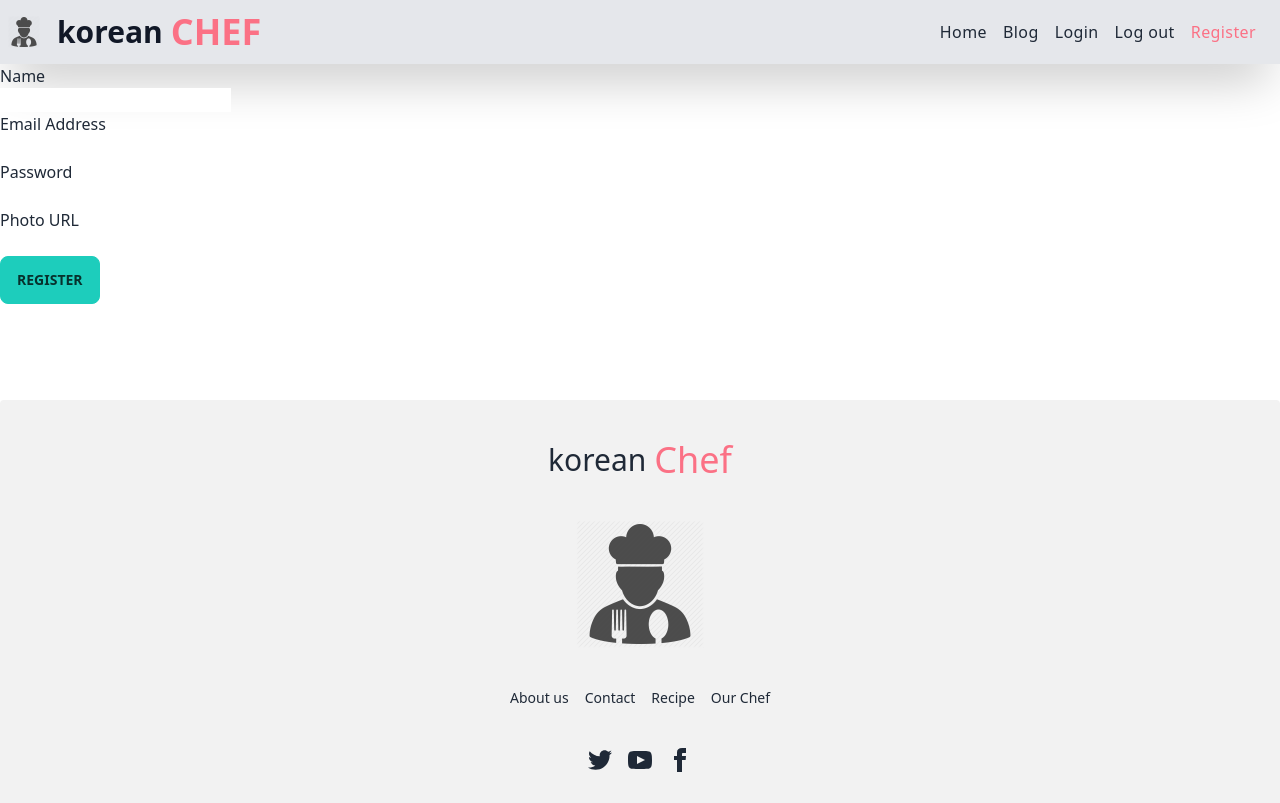
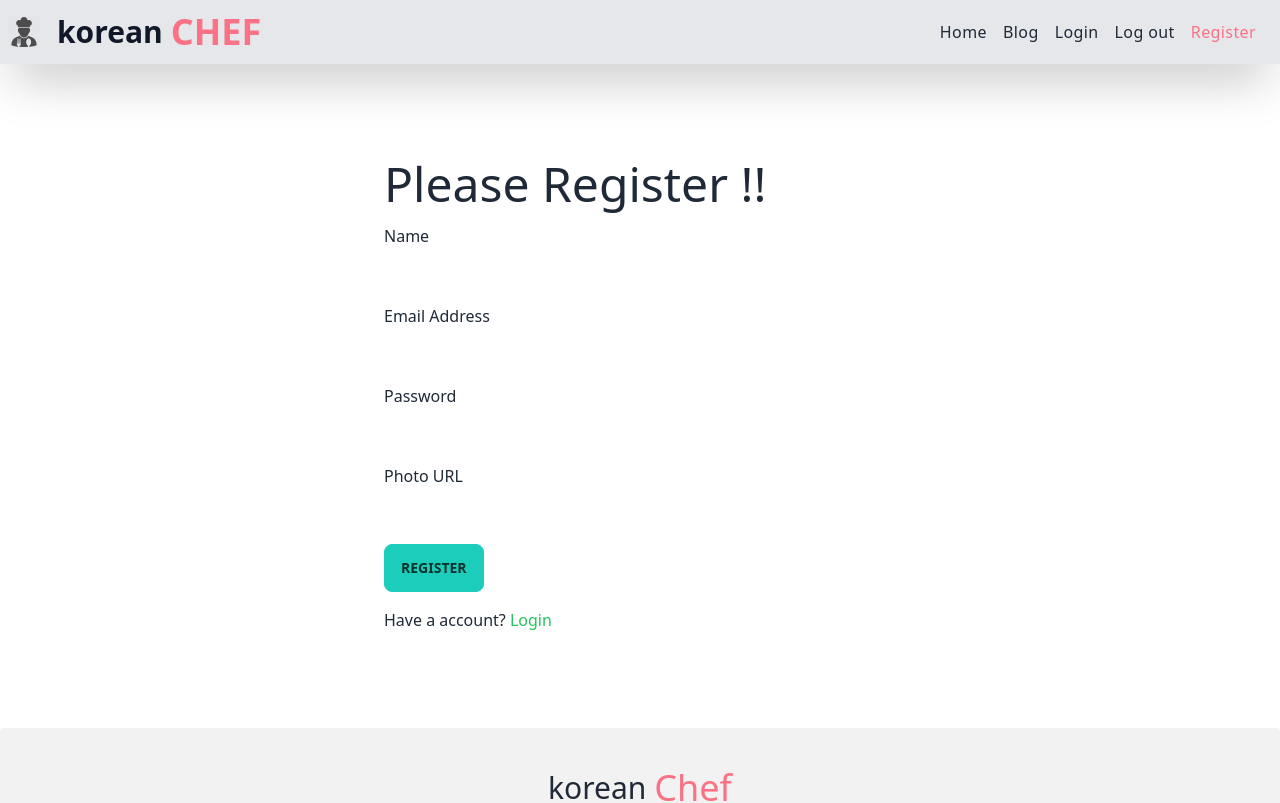
Before and after one commit to rakibmahmud139/chef-recipe-hunter-client, a React (Vite) app: page /register in a window 1280 px wide. Shown: the top 803 px of the page. Built offline with nearby package versions, Linux system fonts and the light colour scheme; no server answers.

Commit message:
added register

```diff
--- a/src/components/Layouts/Header.jsx
+++ b/src/components/Layouts/Header.jsx
@@ -3,6 +3,7 @@ import img from '../../../public/chef.png';
 import { NavLink } from 'react-router-dom';
 
 const Header = () => {
+
     return (
         <div>
             <div className="navbar bg-gray-200 shadow-2xl mx-auto">
--- a/src/components/Login/Login.jsx
+++ b/src/components/Login/Login.jsx
@@ -1,10 +1,22 @@
 import React from 'react';
+import { Link } from 'react-router-dom';
 
 const Login = () => {
     return (
-        <div>
-            <h3>this is login</h3>
-        </div>
+        <form className='mx-96 mt-24 items-center'>
+            <h3 className='text-5xl mb-4'>Please Login !!</h3>
+            <div className='mb-4'>
+                <h3>Email Address</h3>
+                <input className='w-96 h-8 rounded-lg mt-2' type="email" name="email" id="" required />
+            </div>
+            <div className='mb-4'>
+                <h3>Password</h3>
+                <input className='w-96 h-8 rounded-lg mt-2' type="password" name="password" id="" required />
+            </div>
+            <input className='btn btn-accent' type="submit" value="Login" />
+            <p className='mt-4'>Don't have account? <span className='text-green-500'><Link to='/register'>Register</Link></span></p>
+        </form>
+
     );
 };
 
--- a/src/components/Login/Register.jsx
+++ b/src/components/Login/Register.jsx
@@ -1,26 +1,69 @@
-import React from 'react';
+import React, { useContext, useState } from 'react';
+import { Link } from 'react-router-dom';
+import { AuthContext } from '../../provider/AuthProvider';
 
 const Register = () => {
+    const [error, setError] = useState('');
+    //context
+    const { createUser } = useContext(AuthContext);
+
+
+
+    const handleToRegister = (event) => {
+        event.preventDefault();
+
+        const form = event.target;
+        const name = form.name.value;
+        const photo = form.photo.value;
+        const email = form.email.value;
+        const password = form.password.value;
+
+        if (!/(?=.*[A-Z])/.test(password)) {
+            setError('At least one uppercase character');
+            return;
+        }
+        else if (!/(?=.*\d)/.test(password)) {
+            setError('At least one digit');
+            return;
+        }
+
+
+        createUser(email, password)
+            .then(result => {
+                const createdUser = result.user;
+                form.reset('');
+                setError('');
+            })
+            .catch(error => {
+                setError(error.message);
+            })
+    }
+
+
     return (
-        <form className=''>
-            <div>
+        <form onSubmit={handleToRegister} className='mx-96 mt-24 items-center'>
+            <h3 className='text-5xl mb-4'>Please Register !!</h3>
+            <div className='mb-4'>
                 <h3>Name</h3>
-                <input type="text" name="name" id="" required />
+                <input className='w-96 h-8 rounded-lg mt-2 pl-2' type="text" name="name" id="" required />
             </div>
-            <div>
+            <div className='mb-4'>
                 <h3>Email Address</h3>
-                <input type="email" name="email" id="" required />
+                <input className='w-96 h-8 rounded-lg mt-2 pl-2' type="email" name="email" id="" required />
             </div>
-            <div>
+            <div className='mb-4'>
                 <h3>Password</h3>
-                <input type="password" name="password" id="" required/>
+                <input className='w-96 h-8 rounded-lg mt-2 pl-2' type="password" name="password" id="" required />
             </div>
-            <div>
+            <div className='mb-4'>
                 <h3>Photo URL</h3>
-                <input type="text" name='photo' required />
+                <input className='w-96 h-8 rounded-lg mt-2 pl-2' type="text" name='photo' required />
             </div>
             <input className='btn btn-accent' type="submit" value="Register" />
+            <p className='mt-4'>Have a account? <span className='text-green-500'><Link to='/login'>Login</Link></span></p>
+            <p className='text-red-600 mt-4'>{error}</p>
         </form>
+
     );
 };
 
--- a/src/provider/AuthProvider.jsx
+++ b/src/provider/AuthProvider.jsx
@@ -1,5 +1,5 @@
 import React, { createContext } from 'react';
-import { getAuth } from 'firebase/auth';
+import { createUserWithEmailAndPassword, getAuth } from 'firebase/auth';
 import app from '../Firebase/Firebase.config';
 
 export const AuthContext = createContext(null);
@@ -12,7 +12,17 @@ const AuthProvider = ({ children }) => {
     const user = 'Rakib Mahmud';
 
 
-    const AuthInfo = { user }
+
+    // Create User
+    const createUser = (email, password) => {
+        return createUserWithEmailAndPassword(auth, email, password);
+    }
+
+
+    const AuthInfo = {
+        user,
+        createUser
+     }
 
     return (
         <AuthContext.Provider value={AuthInfo}>
```
